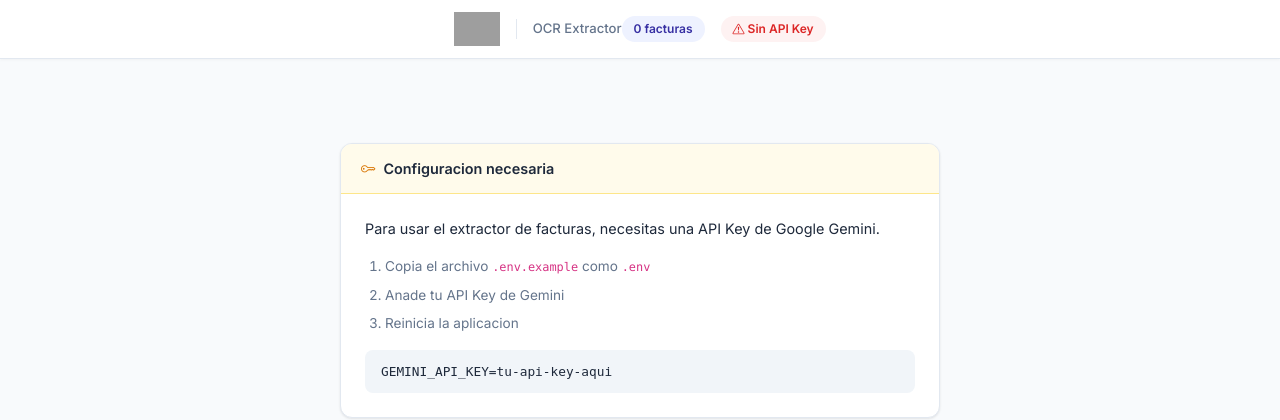
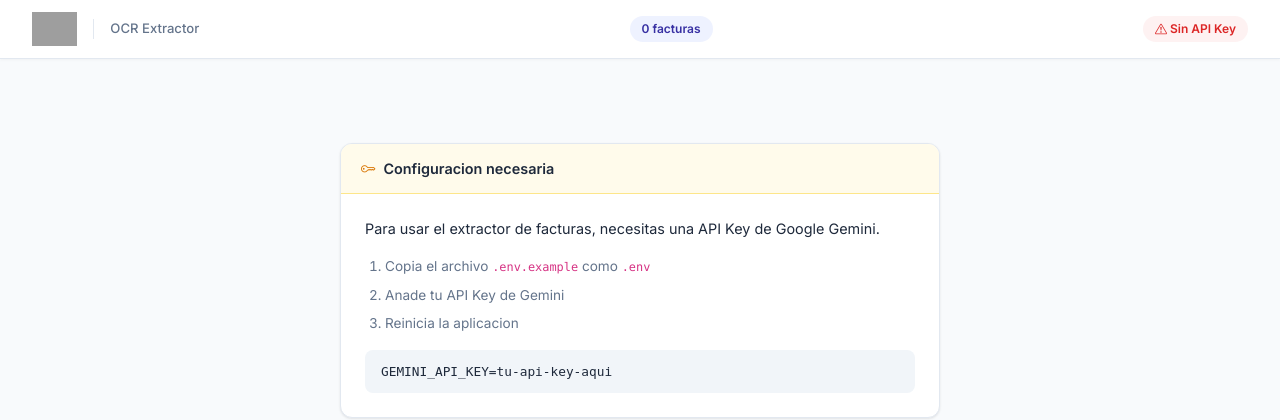
Before and after one commit to Valen18/ocr-extractor, a Flask app: page / in a window 1280 px wide. Shown: the top 420 px of the page. Run offline with Flask 3, Linux system fonts and the light colour scheme; grey boxes are pictures that could not be loaded.

Commit message:
Navbar: full-width layout, badge pushed to right edge

```diff
--- a/templates/index.html
+++ b/templates/index.html
@@ -412,15 +412,12 @@
 
 <!-- Navbar Descapada -->
 <nav class="navbar">
-    <div class="container-app d-flex justify-content-between align-items-center">
-        <div class="d-flex align-items-center">
+    <div style="width:100%; padding:0 32px; display:flex; justify-content:space-between; align-items:center;">
         <a href="/" class="d-flex align-items-center text-decoration-none">
             <img src="https://descapada.com/wp-content/uploads/2023/01/descapada-logo.png"
                  alt="Descapada" class="brand-logo">
             <span class="brand-sub">OCR Extractor</span>
         </a>
-        </div>
-        <div class="d-flex align-items-center gap-3">
         <span class="header-badge" id="counterBadge"
               style="background:var(--brand-light);color:var(--brand-dark);">
             0 facturas
@@ -430,7 +427,6 @@
             <i class="bi bi-exclamation-triangle"></i> Sin API Key
         </span>
         {% endif %}
-        </div>
     </div>
 </nav>
 
```
Lines whose indentation alone changed are shown as unchanged.
